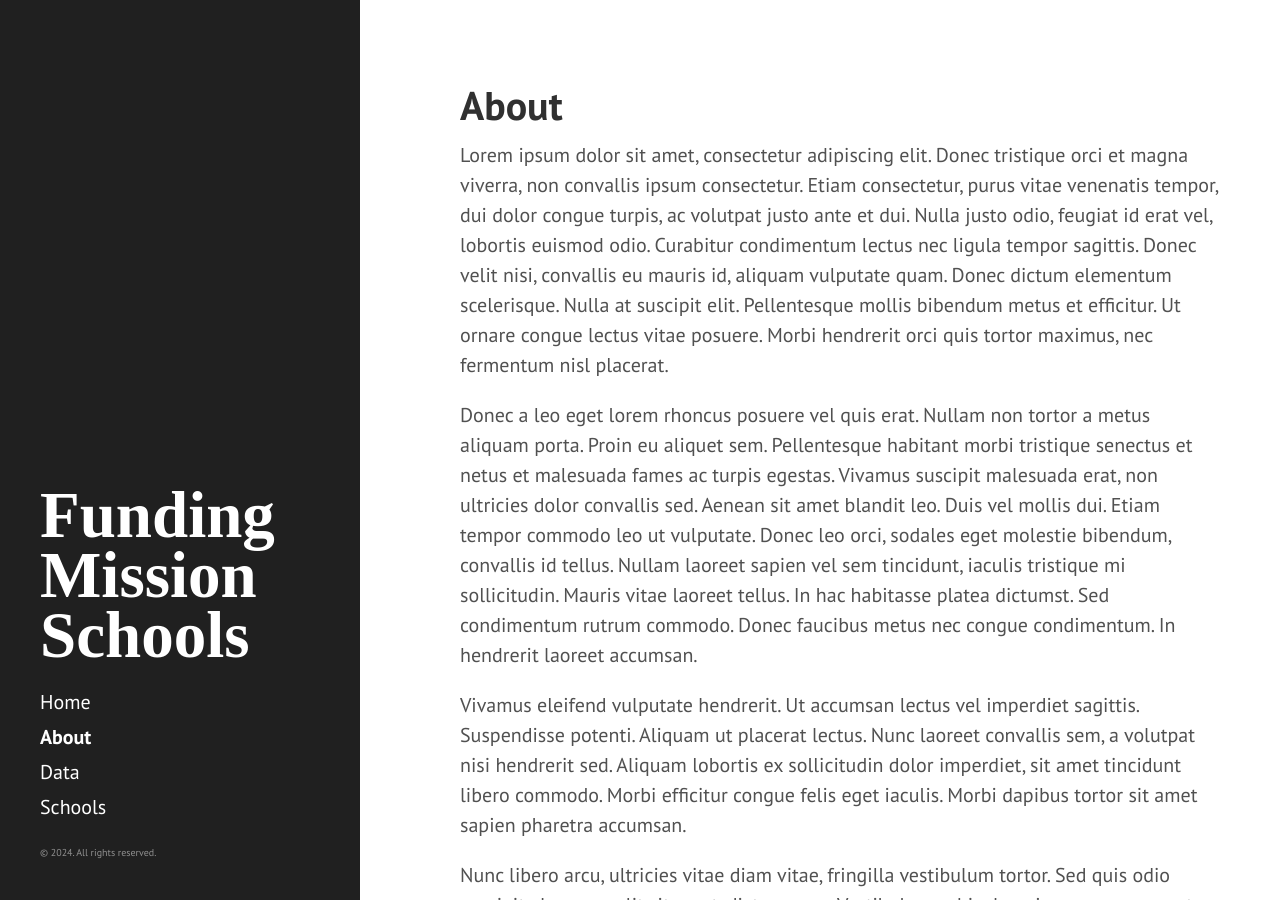
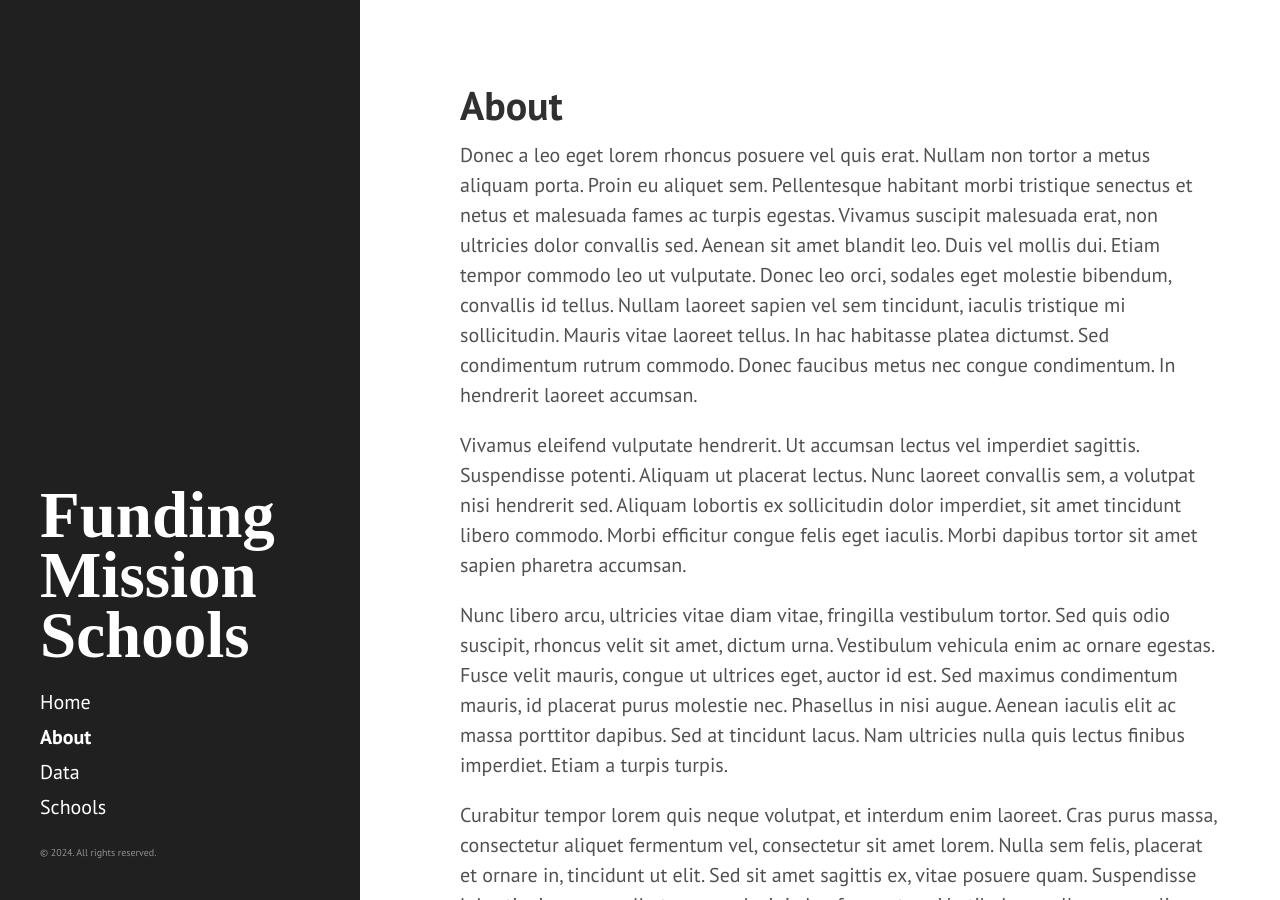
Before and after one commit to alex-mayfield/fmsreport, a Jekyll site: the page built from _pages/about.md, in a window 1280 px wide and 900 px high. Built offline with Jekyll 4.4.1, drawn with Linux system fonts in a browser that asks for light colours.

Commit message:
Update about.md

```diff
--- a/_pages/about.md
+++ b/_pages/about.md
@@ -2,8 +2,6 @@
 layout: page
 title: About
 ---
-
-Lorem ipsum dolor sit amet, consectetur adipiscing elit. Donec tristique orci et magna viverra, non convallis ipsum consectetur. Etiam consectetur, purus vitae venenatis tempor, dui dolor congue turpis, ac volutpat justo ante et dui. Nulla justo odio, feugiat id erat vel, lobortis euismod odio. Curabitur condimentum lectus nec ligula tempor sagittis. Donec velit nisi, convallis eu mauris id, aliquam vulputate quam. Donec dictum elementum scelerisque. Nulla at suscipit elit. Pellentesque mollis bibendum metus et efficitur. Ut ornare congue lectus vitae posuere. Morbi hendrerit orci quis tortor maximus, nec fermentum nisl placerat.
 
 Donec a leo eget lorem rhoncus posuere vel quis erat. Nullam non tortor a metus aliquam porta. Proin eu aliquet sem. Pellentesque habitant morbi tristique senectus et netus et malesuada fames ac turpis egestas. Vivamus suscipit malesuada erat, non ultricies dolor convallis sed. Aenean sit amet blandit leo. Duis vel mollis dui. Etiam tempor commodo leo ut vulputate. Donec leo orci, sodales eget molestie bibendum, convallis id tellus. Nullam laoreet sapien vel sem tincidunt, iaculis tristique mi sollicitudin. Mauris vitae laoreet tellus. In hac habitasse platea dictumst. Sed condimentum rutrum commodo. Donec faucibus metus nec congue condimentum. In hendrerit laoreet accumsan.
 
```
